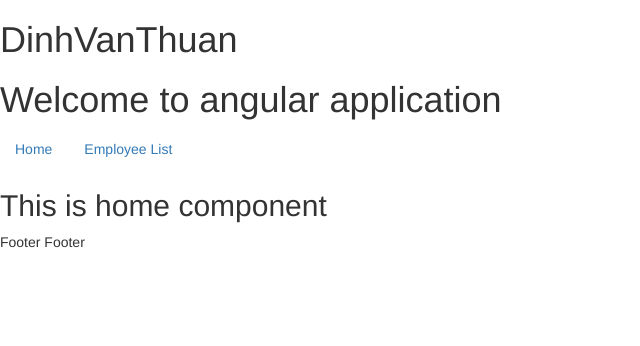
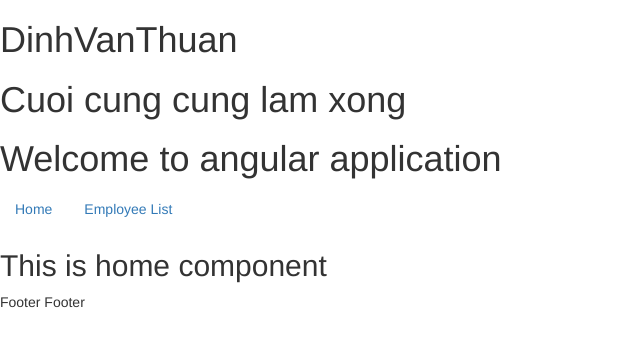
Before and after one commit to DinhThuan/angular2-TEDU, an Angular app: page / in a window 1280 px wide. Shown: the top 346 px of the page, without its empty margins (0-640 px from the left). Built offline with nearby package versions, Linux system fonts and the light colour scheme.

Commit message:
Fix Bai21

```diff
--- a/src/app/app.component.html
+++ b/src/app/app.component.html
@@ -1,5 +1,6 @@
 <!-- <home-component></home-component> -->
 <!-- <router-outlet></router-outlet> la thanh phan de chen tuy theo cai url la gi -->
+<h1> Cuoi cung cung lam xong </h1>
 <section>
     <h1>Welcome to angular application</h1>
 
```
